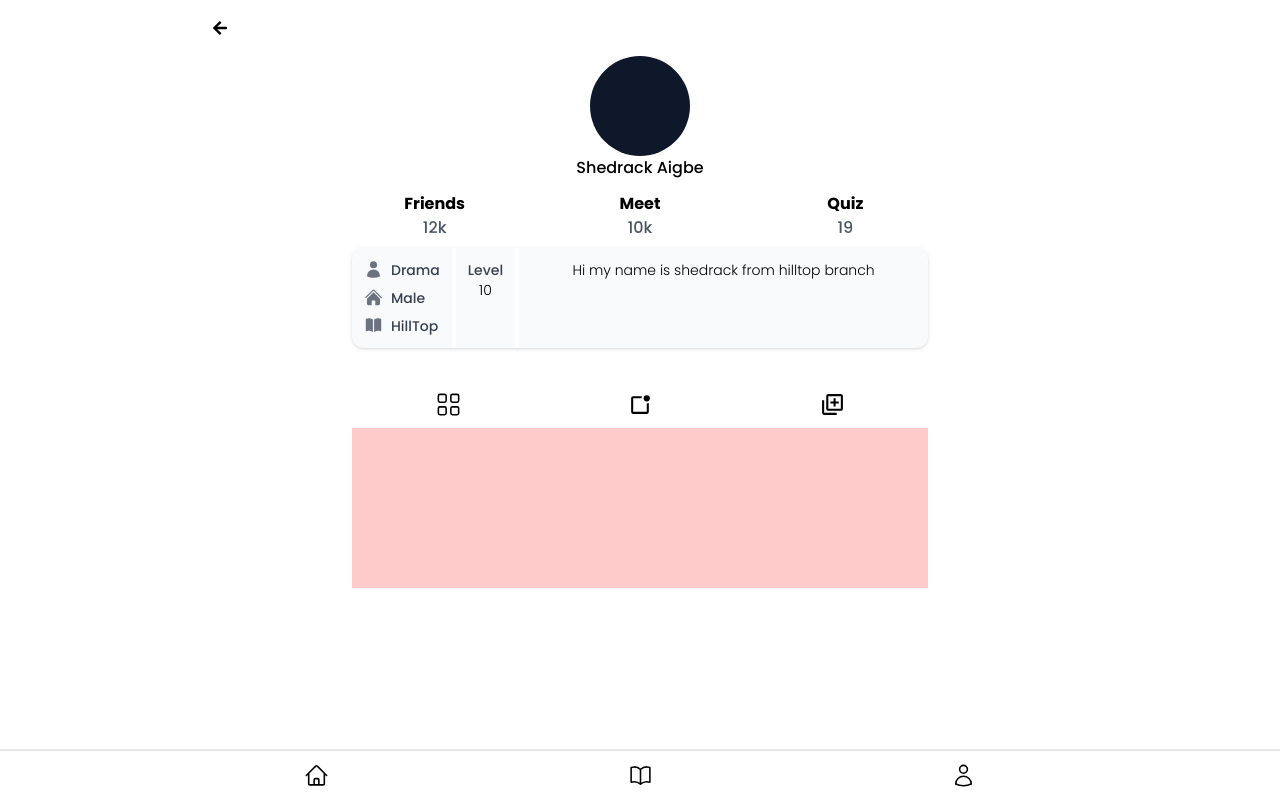
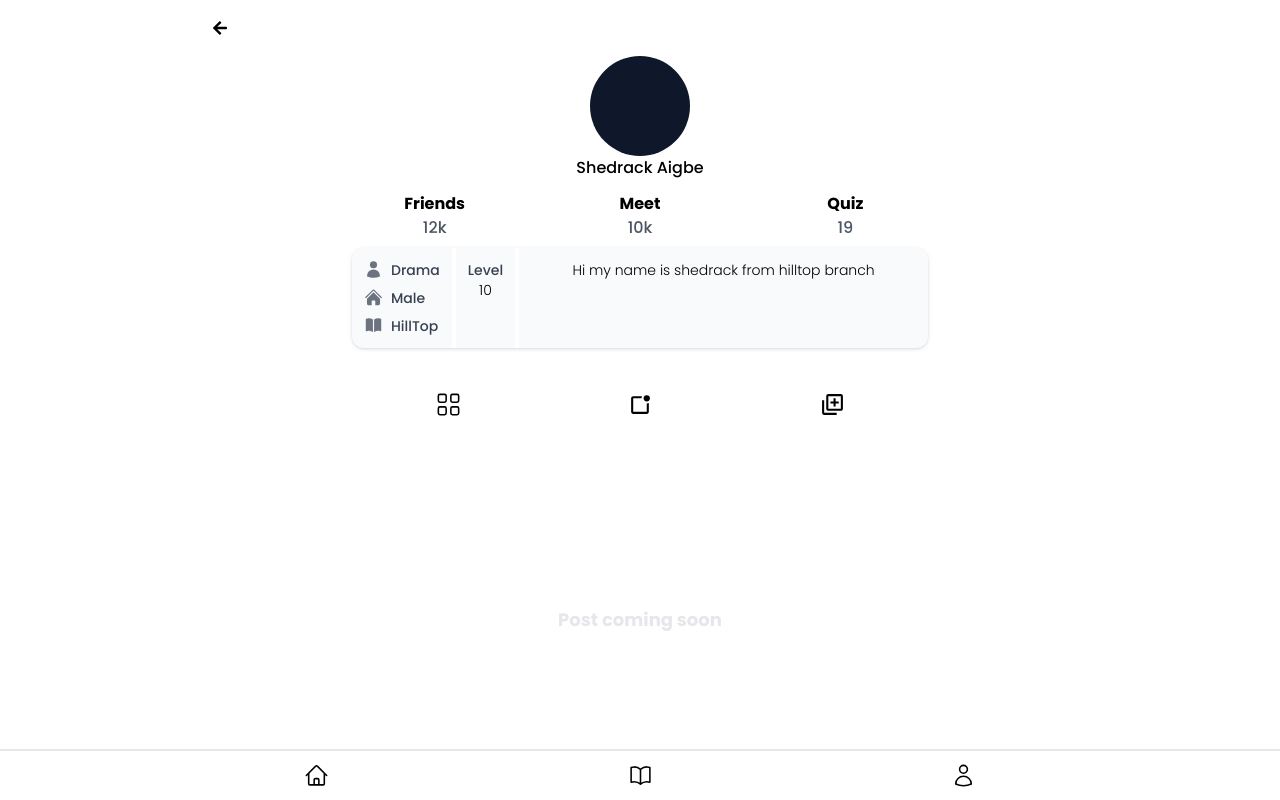
Before and after one commit to shedrackAI/HeritTeens, a Next.js app: page /account in a window 1280 px wide. Built offline with nearby package versions, Linux system fonts and the light colour scheme.

Commit message:
Adding property to the Context

```diff
--- a/components/Layout.jsx
+++ b/components/Layout.jsx
@@ -3,9 +3,9 @@ import Navbar from "./Navbar";
 
 function Layout({ children }) {
     return (
-        <div className="w-screen h-screen flex flex-col items-stretch justify-center">
+        <div className="w-screen h-screen flex flex-col items-stretch justify-center relative overflow-x-hidden overflow-y-scroll">
             <Header />
-            <main className="flex-1 flex justify-center w-full h-full">
+            <main className="flex-1 flex justify-center w-full h-full overflow-y-scroll">
                 <div className="flex-1 flex max-w-4xl h-full px-3">
                     { children }
                 </div>
--- a/components/Navbar.jsx
+++ b/components/Navbar.jsx
@@ -5,7 +5,7 @@ import { HiOutlineHome, HiOutlineBookOpen, HiOutlineUser } from 'react-icons/hi2
 
 function Navbar() {
   return (
-    <div className='flex p-3 border-t-2 justify-center'>
+    <div className='flex p-3 border-t-2 justify-center absolute bottom-0 w-full bg-white'>
         <div className='flex justify-between flex-1 max-w-2xl'>
             <Link aria-hidden href={"/dashboard"}> <HiOutlineHome size={25}/> </Link>
             <Link aria-hidden href={"#"}> <HiOutlineBookOpen size={25}/> </Link>
--- a/components/smallComponents/ProfileNavigator.jsx
+++ b/components/smallComponents/ProfileNavigator.jsx
@@ -8,7 +8,7 @@ function ProfileNavigator({ children }) {
     const [ profileNav, setProfileNav ] = useState('s');
 
     const profileNavBtn= {
-        active: 'flex flex-1 justify-center items-center border-b-4 border-gray-500',
+        active: 'flex flex-1 justify-center items-center border-b-2 border-gray-500',
         unActive: 'flex flex-1 justify-center items-center'
     };
 
--- a/components/smallComponents/ProfilePostFeed.jsx
+++ b/components/smallComponents/ProfilePostFeed.jsx
@@ -2,9 +2,11 @@ import React from 'react'
 
 function ProfilePostFeed() {
   return (
-    <div className='bg-red-200 overflow-y-scroll h-40'>
-        <div className='h-[400px] '>
-
+    <div className='overflow-y-scroll overflow-x-hidden h-96'>
+        <div className='h-full flex justify-center items-center text-lg font-bold text-gray-200'>
+            <h1>
+                Post coming soon
+            </h1>
         </div>
     </div>
   )
--- a/contexts/AppContext.js
+++ b/contexts/AppContext.js
@@ -5,6 +5,19 @@ export const AppContext = createContext();
 export const AppProvider = ({ children }) => {
     const [ onBoarding, setOnBoarding ] = useState(1);
     const [ isLoading, setIsLoading ] = useState(true);
+
+    // User details
+    const [ userFullname, setUserFullname ] = useState('');
+    const [ userGender, setUserGender ] = useState('');
+    const [ userDepartment, setUserDepartment ] = useState('');
+    const [ userIsMember, setUserIsMember ] = useState('');
+
+    const user = {
+      userFullname: userFullname,
+      userDepartment: userDepartment,
+      userGender: userGender,
+      userIsMember: userIsMember
+    }
 
   // Remove welcome page after 11s
   useEffect(() => {
@@ -36,9 +49,10 @@ export const AppProvider = ({ children }) => {
             onBoarding,
             setOnBoardingStageForward,
             onBoarding,
-            setOnBoarding
+            setOnBoarding,
+            user
         }}>
             {children}
         </AppContext.Provider>
-    )
+    );
 }
--- a/pages/account.jsx
+++ b/pages/account.jsx
@@ -1,4 +1,7 @@
 import React from 'react'
+import Image from 'next/image'
+
+import profileImage from '../public/images/profile.jpg'
 
 //Icons
 import { BiGridAlt, BiNotification, BiAddToQueue } from 'react-icons/bi'
@@ -17,7 +20,8 @@ function Account() {
         {/* First Div for profile picture and details */}
         <div className='w-full flex flex-col'>
             <div className='text-center flex flex-col items-center'>
-                <div className='w-[100px] h-[100px] rounded-full bg-slate-900'></div>
+                <div className='w-[100px] h-[100px] rounded-full bg-slate-900'>
+                </div>
                 <h1 className='font-medium'>Shedrack Aigbe</h1>
             </div>
 
--- a/styles/globals.css
+++ b/styles/globals.css
@@ -52,7 +52,7 @@
 }
 
 ::-webkit-scrollbar {
-  width: 4px;
+  width: 0px;
   background-color: rgba(231, 229, 229, 0.87);
 }
 
```
Also changed, not shown: public/images/profile.jpg (added).
